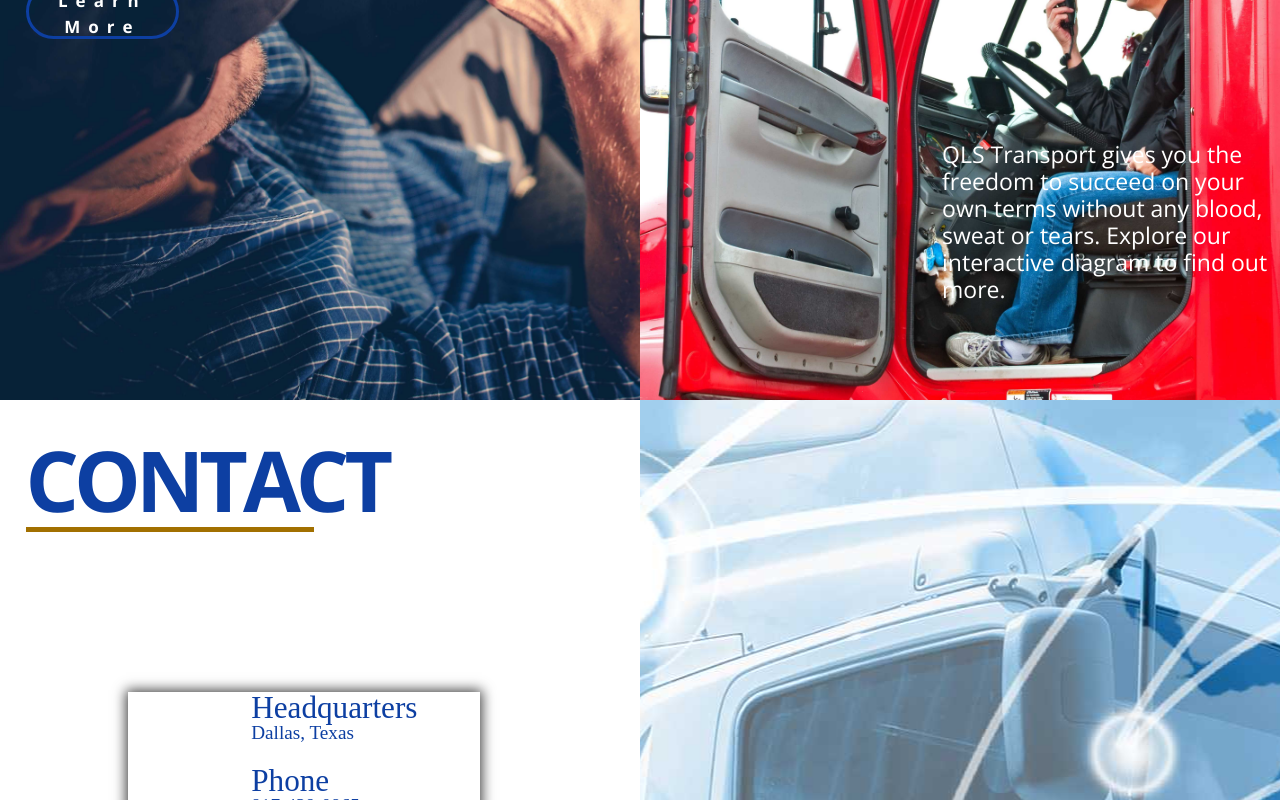
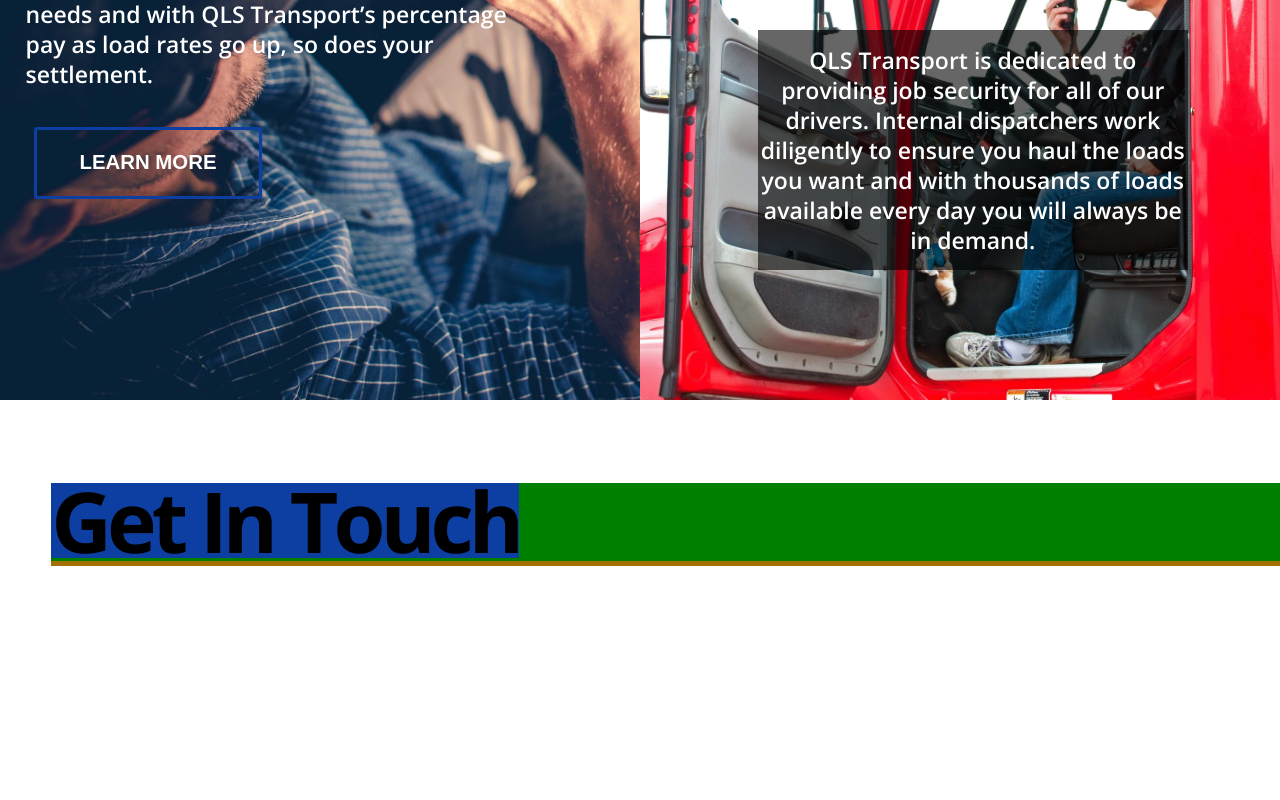
Before and after one commit to XavierCarpenter/qlstransport, a React (Create React App) app: page / in a window 1280 px wide. Shown: the part 1200-2000 px from the top of the page. Built offline with nearby package versions, Linux system fonts and the light colour scheme.

Commit message:
made some changes

```diff
--- a/src/App.css
+++ b/src/App.css
@@ -5,8 +5,10 @@
   grid-template-rows: 100vh 100vh;
   background-color: #fff;
   color: #0D3FA2;
-  height: 300vh;
+  /* height: 300vh; */
 overflow-x: hidden;
+overflow-y: hidden;
+
 }
 nav {
   position: fixed;
@@ -65,30 +67,48 @@
 .subtext {
   font-family: "Open Sans", sans-serif;
   margin: 0 0 30px 0;
-  line-height: 27px;
+  line-height: 30px;
   font-size: 23px;
+  font-weight: 600;
   max-width: 500px;
   color: #fff;
 }
 .subtext2 {
+  background: rgb(0, 0, 0, .6);
   font-family: "Open Sans", sans-serif;
-  margin: 88% 0 0 45%;
-  line-height: 27px;
+  text-align: center;
+  margin: 70% auto;
+  display: flex;
+  justify-content: center;
+  align-items: center;
+  line-height: 30px;
   font-size: 23px;
-  max-width: 500px;
+  font-weight: 600;
+  width: 70%;
+  height: 30%;
   color: #fff;
 }
 .btn {
-  font-family: "Open Sans", sans-serif;
-  font-weight: bold;
-  font-size: 17px;
-  line-height: 25.5px;
-  width: 12vw;
-  height: 55px;
-  -webkit-border-radius: 34px;
-  -moz-border-radius: 34px;
-  border-radius: 34px;
-  letter-spacing: 8px;
+ padding: 1em 2.1em 1.1em;
+    border-radius: 3px;
+    margin: 8px 8px 8px 8px;
+    color: #fbdedb;
+    background-color: #fbdedb;
+    display: inline-block;
+    background: #e74c3c;
+    -webkit-transition: 0.3s;
+    -moz-transition: 0.3s;
+    -o-transition: 0.3s;
+    transition: 0.3s;
+    font-family: sans-serif;
+    font-weight: 800;
+    font-size: .85em;
+    text-transform: uppercase;
+    text-align: center;
+    text-decoration: none;
+    -webkit-box-shadow: 0em -0.3rem 0em rgba(0, 0, 0, 0.1) inset;
+    -moz-box-shadow: 0em -0.3rem 0em rgba(0, 0, 0, 0.1) inset;
+    box-shadow: 0em -0.3rem 0em rgba(0, 0, 0, 0.1) inset;
 }
 .btn1 {
   background: #0D3FA2;
@@ -143,7 +163,11 @@
   grid-column: 1;
   grid-row: 2;
 }
+.benefits{
+   list-style-type: disc;
+}
 .info-wrapper {
+  background: #e74c3c;
 margin: 25% 0 0 20%;
 width: 55%;
 height: 40%;
@@ -208,22 +232,36 @@
   grid-column: 2;
   grid-row: 2;
   color: black;
-
+  display: flex;
+  align-content: flex-end;
+}
+#contact-title-box{
+  background: green;
+  height: 40%;
+  width: 100%;
 }
 .contact {
-  background: #fff;
+  background: white;
   background-size:cover;
-  grid-column: 1;
+  display: flex;
+  flex-direction: column;
+  width: 100vw;
+  height: 100vh;
+  grid-column: 1 ;
   grid-row: 3;
-
 }
-.contactPic {
+#cTitle{
+  position: absolute;
+  color: black;
+  background: #0D3FA2;
+}
+/* .contactPic {
   background: url('./images/image4.jpeg');
    background-position: 50% 50%;
   color: black;
   grid-column: 1/3;
   grid-row: 3;
-}
+} */
 .about3{
   background: #fff;
   grid-column: 2;
--- a/src/App.js
+++ b/src/App.js
@@ -16,11 +16,11 @@
   backActive() {
     this.setState({ learn: false });
   }
-  navActive(){
-    this.setState({ nav: true})
+  navActive() {
+    this.setState({ nav: true })
   }
-  navInactive(){
-    this.setState({ nav: false});
+  navInactive() {
+    this.setState({ nav: false });
   }
   render() {
     return <div className="App">
@@ -90,10 +90,7 @@
         </div>
         <div className="sub-box">
           <p className="subtext ">
-              <span className="bold">
-                With QLS Transport, you’re in control.
-              </span>
-              You decide what and when to haul and our advanced technology ensures you're only a click away from the right choice for you. You've never known freedom like this before.
+          With QLS Transport, you can grow your business on your own terms. With no forced dispatch you have the freedom to choose the loads you want to haul, when to haul, and when to return home. You choose the loads that meet your business and personal needs and with QLS Transport’s percentage pay as load rates go up, so does your settlement.
             </p>
           <button onClick={() => this.learnActive()} className="btn btn2">
             Learn More
@@ -103,47 +100,29 @@
       {this.state.learn === false ? <div className="box about2" id="changeHeader">
         <div className="sub-box">
           <p className="subtext2">
-                QLS Transport gives you the freedom to succeed on your own
-                terms without any blood, sweat or tears. Explore our
-                interactive diagram to find out more.
+            QLS Transport is dedicated to providing job security for all of our drivers. Internal dispatchers work diligently to ensure you haul the loads you want and with thousands of loads available every day you will always be in demand.
               </p>
         </div>
       </div> : <div className="box about3">
           <div className="extra-box">
             <div className="infoBox">
               <p className="subtext3">
-                  <span className="bold">
-                    With QLS Transport, you can grow your business
-                  </span> on your own terms. You choose the loads that meet your business needs. You go home when you want and head back out when you’re ready, plus with Landstar’s percentage pay, as rates go up, so do your settlements.
+                QLS Transport LLC was founded on over 20 years of combined experience in the trucking and logistics industry. We take pride in going the extra mile in providing on-time deliveries, exceptional customer service, and a safe, stable and profitable working environment for our drivers. With dedication to our customers and drivers at the forefront of everything we do, we have built a foundation of excellence that drives our success now and into the future.
                 </p>
             </div>
             <div className="infoBox">
-                <h2 className="bluetext">FREEDOM: BE YOUR OWN BOSS</h2>
-                <p className="subtext3">
-                  With QLS Transport you are your own boss, you choose what
-                  you want to haul, when to haul and when to return home. We
-                  won't get in your way.
-                </p>
+              <h2 className="bluetext">Contracting with QLS Transport</h2>
+              <ul className="benefits">
+                <li>No forced dispatch</li>
+                <li>Choose what you want to haul, when to haul, and when to return home</li>
+                <li>No touch local and over-the-road deliveries </li>
+                <li>Percentage based compensation plan </li>
+                <li>Weekly pay</li>
+                <li>Discounts on fuel</li>
+                <li>Discounts on tires and service work performed at preferred service centers</li>
+              </ul>
             </div>
-              <div className="infoBox">
-                <h2 className="bluetext">
-                  SECURITY: YOU'LL ALWAYS BE IN DEMAND
-                </h2>
-                <p className="subtext3">
-                  There are thousands of loads available every day. There's
-                  always something waiting for you.
-                </p>
-              </div>
-              <div className="infoBox">
-                <h2 className="bluetext">
-                  SUPPORT: WE’LL HELP YOU ALL THE WAY
-                </h2>
-                <p className="subtext3">
-                  QLS Transport is committed to your success. We'll help you
-                  get to where you're going - because that helps us get to
-                  where we're going.
-                </p>
-              </div>
+
             <p className="subtext3 bold">
               Call us today for more details at 855-578-7226.
               </p>
@@ -199,17 +178,17 @@
               </p>
           <h2 onClick={() => this.learnActive()} >
             {" "}
-                <a  href="https://docs.google.com/forms/d/e/1FAIpQLSecrAMb603zUDU73IxPmUBSDGVkaBj6bBC1_3Sb_k_Cf5aEyQ/viewform?usp=sf_link" target="_blank" rel="noopener noreferrer">
+            <a href="https://docs.google.com/forms/d/e/1FAIpQLSecrAMb603zUDU73IxPmUBSDGVkaBj6bBC1_3Sb_k_Cf5aEyQ/viewform?usp=sf_link" target="_blank" rel="noopener noreferrer">
               Apply Now
                 </a>
           </h2>
 
         </div>
       </div>
-        <div className="box contactPic" />
+      {/* <div className="box contactPic" /> */}
       <div className="box contact" id="contact">
-          <div className="title-box">
-            <h1 className="big-text contact" id="cTitle">CONTACT</h1>
+        <div className="title-box" id="contact-title-box">
+          <h1 className="big-text " id="cTitle">Get In Touch</h1>
         </div>
         <div className="info-wrapper">
           <div className="info-box">
```
Lines whose indentation alone changed are shown as unchanged.
